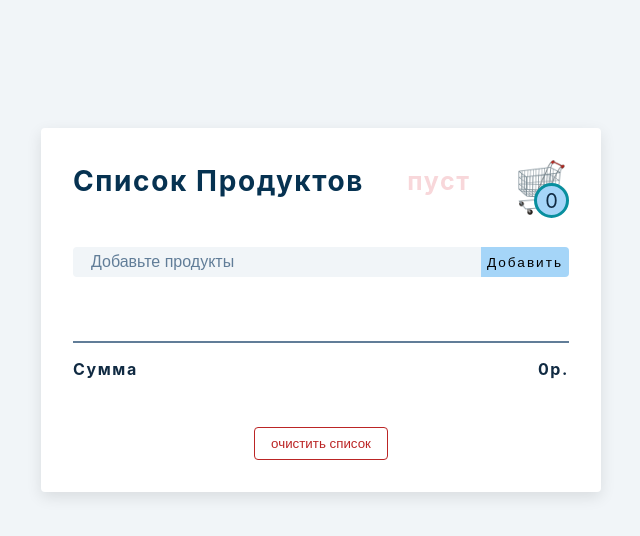
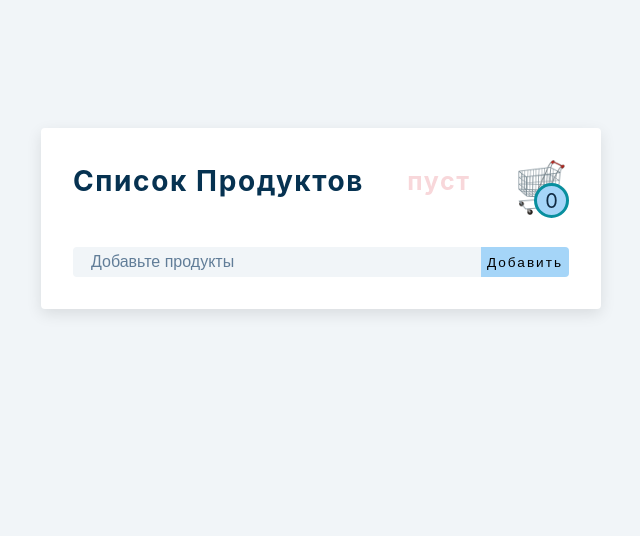
Before and after one commit to Crossroads30/grocery-list, a React (Vite) app: page / in a window 1280 px wide. Shown: the top 536 px of the page, without its empty margins (319-959 px from the left). Built offline with nearby package versions, Linux system fonts and the light colour scheme.

Commit message:
feat: add cond for footer to be shown

```diff
--- a/src/Footer.jsx
+++ b/src/Footer.jsx
@@ -1,8 +1,11 @@
-import { useGlobalContext } from "./context"
+import Button from './Button'
+import { useGlobalContext } from './context'
 
 const Footer = () => {
-  const { total, removeList } = useGlobalContext()
+	const { total, removeList, itemList } = useGlobalContext()
 	return (
+		<>
+			{itemList.length > 0 && (
 				<footer className='footer'>
 					<hr />
 					<div className='cart-total'>
@@ -10,10 +13,15 @@ const Footer = () => {
 							сумма <span>{total}р.</span>
 						</h4>
 					</div>
-			<button onClick={removeList} type='button' className='clear-btn'>
+					<Button click={removeList} type='button' classname='clear-btn'>
 						очистить список
-			</button>
+					</Button>
+					{/* <button onClick={removeList} type='button' className='clear-btn'>
+          очистить список
+        </button> */}
 				</footer>
+			)}
+		</>
 	)
 }
 export default Footer
```
Lines whose indentation alone changed are shown as unchanged.
